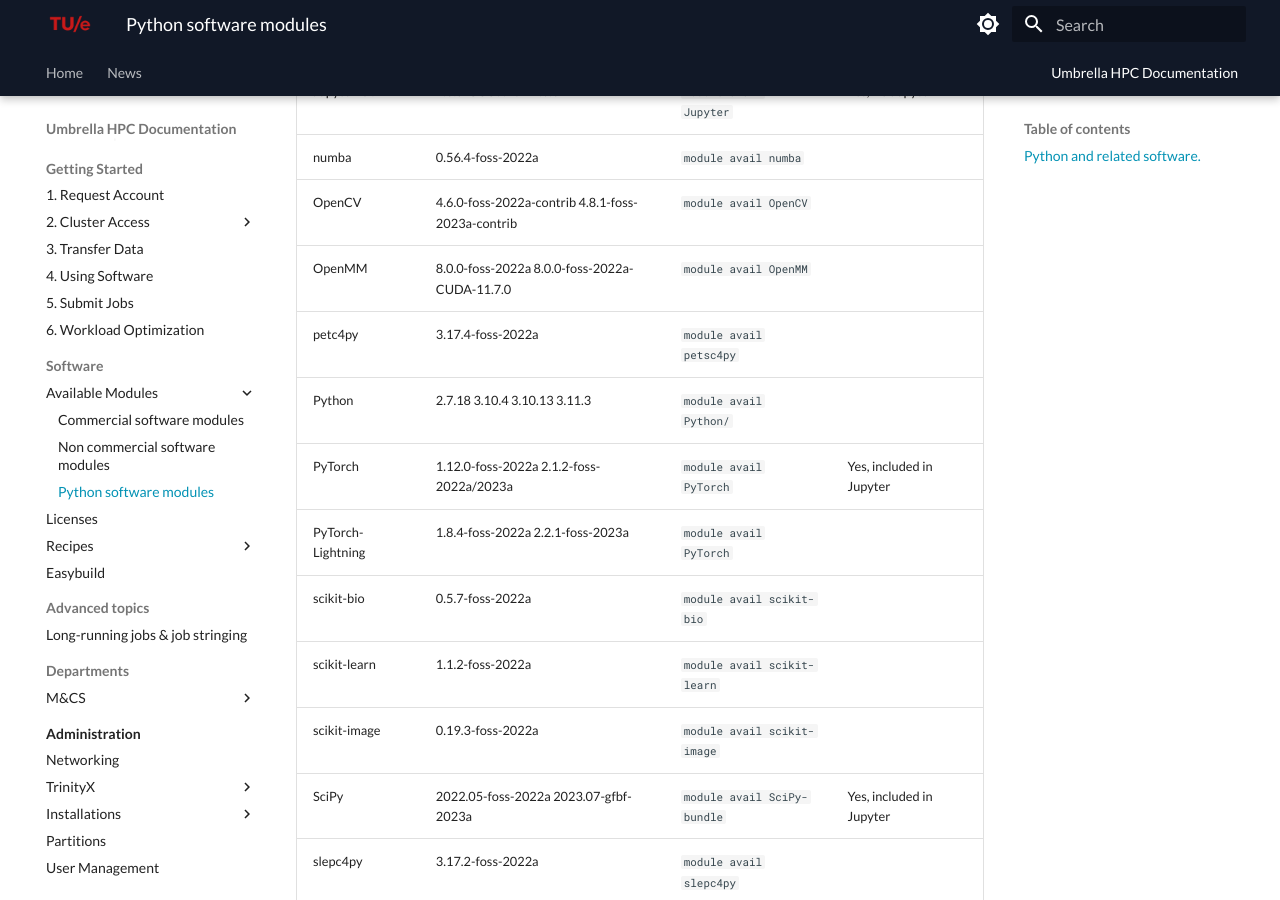
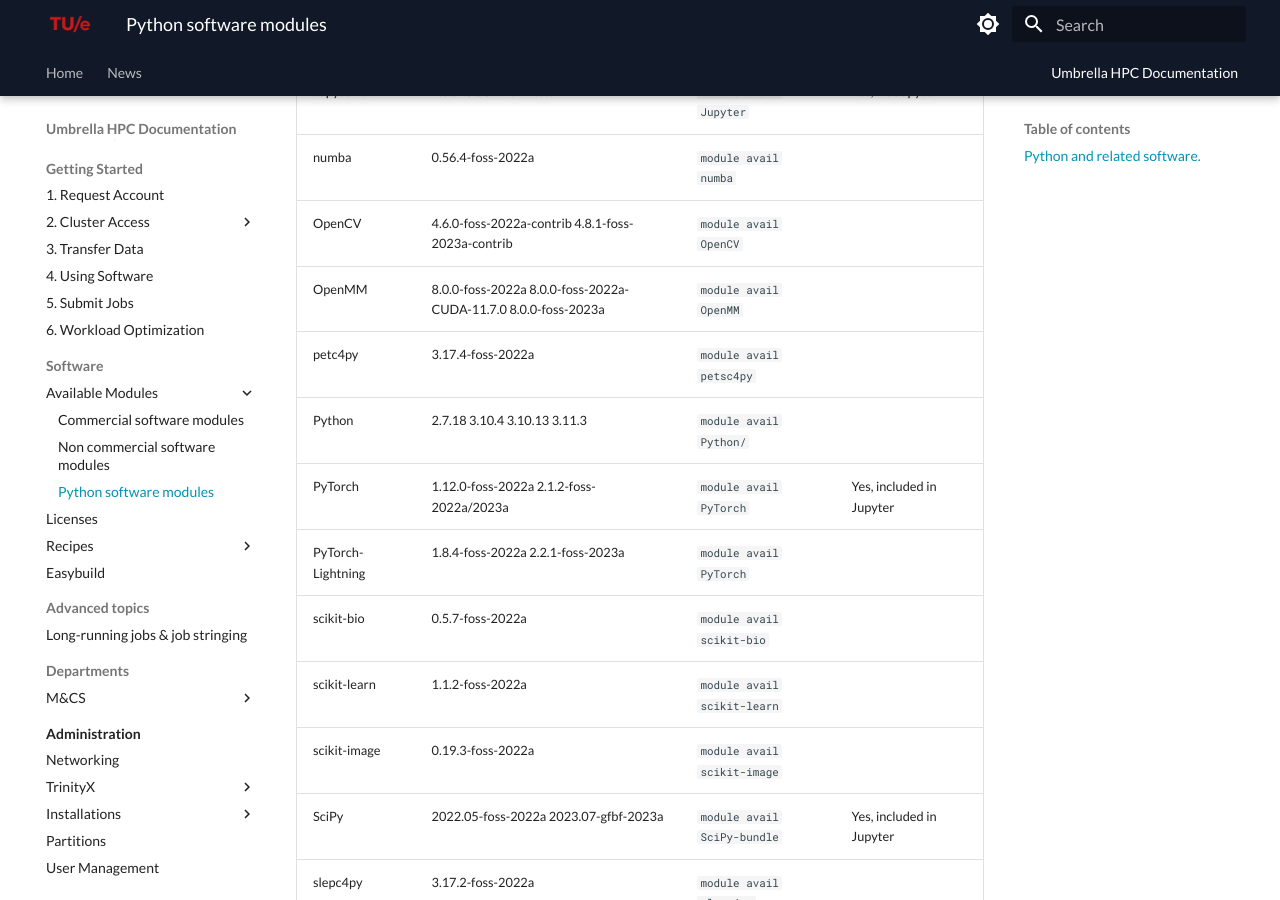
Before and after one commit to gferhpc/supercomputing.tue.nl, an MkDocs documentation site: the page built from pages/documentation/software/modules/python.md, in a window 1280 px wide and 900 px high, scrolled down 672 px. Built offline with MkDocs 1.6.1 and Material for MkDocs 9.7.7, drawn with Linux system fonts in a browser that asks for light colours.

Commit message:
Update python.md

```diff
--- a/pages/documentation/software/modules/python.md
+++ b/pages/documentation/software/modules/python.md
@@ -16,7 +16,7 @@
 | JupyterLab     | 4.0.5-GCCcore-12.3.0                 | `module avail Jupyter`   | Yes, via Jupyter |
 | numba          | 0.56.4-foss-2022a                    | `module avail numba`     | |
 | OpenCV         | 4.6.0-foss-2022a-contrib 4.8.1-foss-2023a-contrib | `module avail OpenCV`     | |
-| OpenMM         | 8.0.0-foss-2022a 8.0.0-foss-2022a-CUDA-11.7.0 |  `module avail OpenMM` | |
+| OpenMM         | 8.0.0-foss-2022a 8.0.0-foss-2022a-CUDA-11.7.0 8.0.0-foss-2023a |  `module avail OpenMM` | |
 | petc4py        | 3.17.4-foss-2022a                    | `module avail petsc4py` | |
 | Python         | 2.7.18 3.10.4 3.10.13 3.11.3         | `module avail Python/`   | |
 | PyTorch        | 1.12.0-foss-2022a 2.1.2-foss-2022a/2023a | `module avail PyTorch`   | Yes, included in Jupyter|
```
